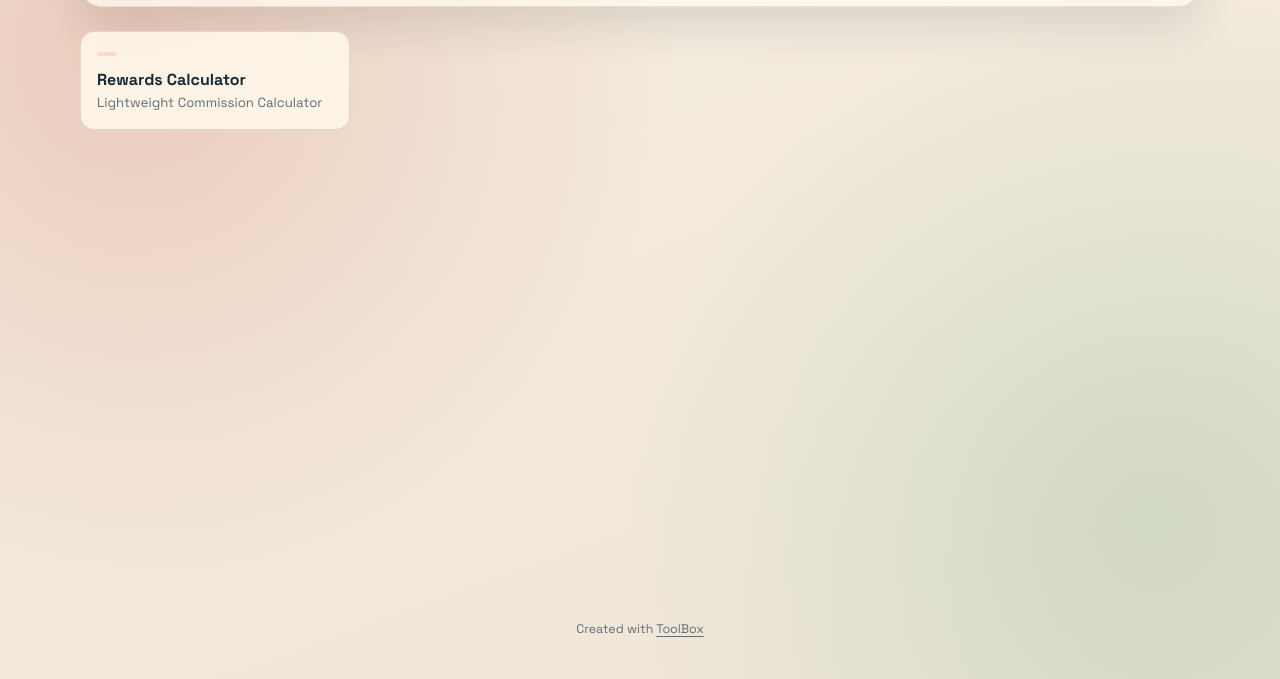
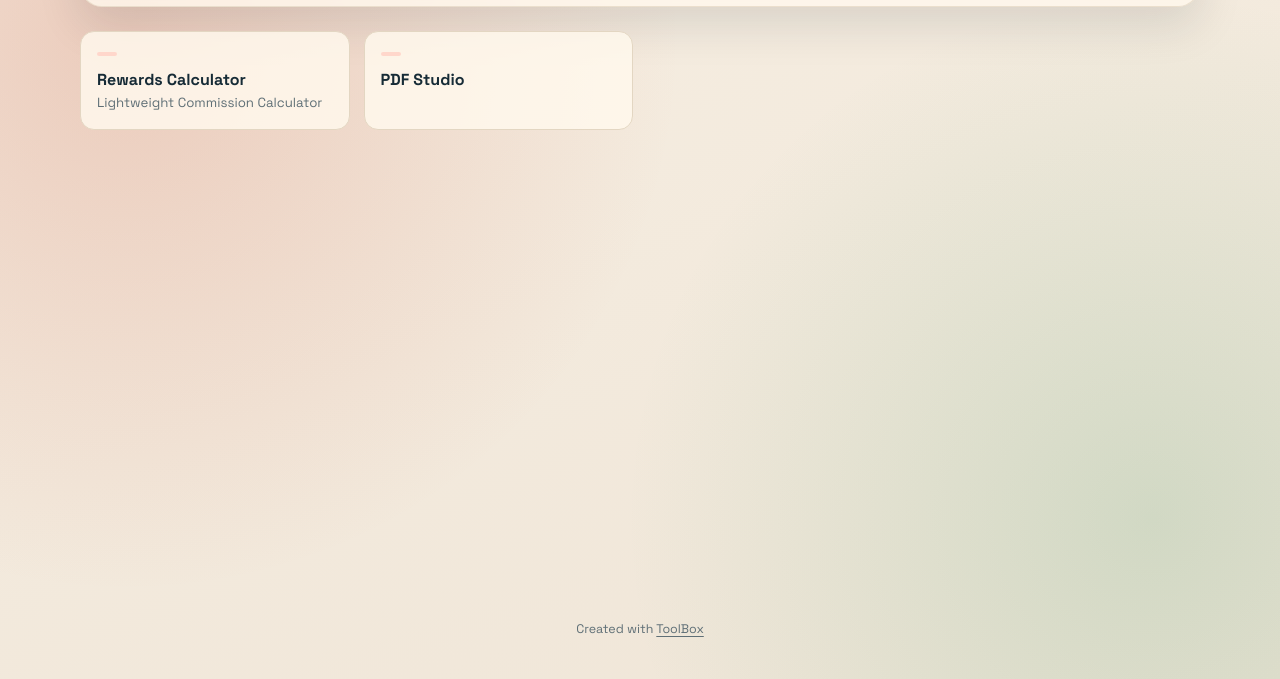
Before and after one commit to TGDossey/toolbox, a plain HTML site: page index.html in a window 1280 px wide. Shown: the part 121-800 px from the top of the page. Drawn offline with Linux system fonts and the light colour scheme.

Commit message:
Include PDF Studio in toolbox
Added PDF Studio tool to the toolbox with its details.

```diff
--- a/index.html
+++ b/index.html
@@ -54,11 +54,16 @@
         <p class="t-name">Rewards Calculator</p>
         <p class="t-desc">Lightweight Commission Calculator</p>
       </a>
+      <a class="tool-card" href="https://tgdossey.github.io/toolbox/PDFStudio.html" data-name="PDF Studio" data-type=" " target="_blank" rel="noopener noreferrer">
+        <span class="badge"> </span>
+        <p class="t-name">PDF Studio</p>
+        <p class="t-desc"> </p>
+      </a>
     </div>
     </div>
   </div>
   <footer class="site-footer">Created with <a href="https://tgdossey.github.io/toolbox/ToolBox.html" target="_blank" rel="noopener noreferrer" style="color:inherit;text-decoration:underline;text-underline-offset:3px">ToolBox</a></footer>
-  <script id="toolbox-state" type="application/json">{"template":"catalog","theme":"parchment","title":"Toolbox","kicker":"","activeTab":0,"activeCategory":0,"tabs":[],"tools":[{"name":"Rewards Calculator","type":" ","description":"Lightweight Commission Calculator","url":"https://tgdossey.github.io/toolbox/COMP.html"}]}<\/script>
+  <script id="toolbox-state" type="application/json">{"template":"catalog","theme":"parchment","title":"Toolbox","kicker":"","activeTab":0,"activeCategory":0,"tabs":[],"tools":[{"name":"Rewards Calculator","type":" ","description":"Lightweight Commission Calculator","url":"https://tgdossey.github.io/toolbox/COMP.html"},{"name":"PDF Studio","type":" ","description":" ","url":"https://tgdossey.github.io/toolbox/PDFStudio.html"}]}<\/script>
   <script>
     const inp=document.getElementById('s');
     inp.addEventListener('input',()=>{
```
